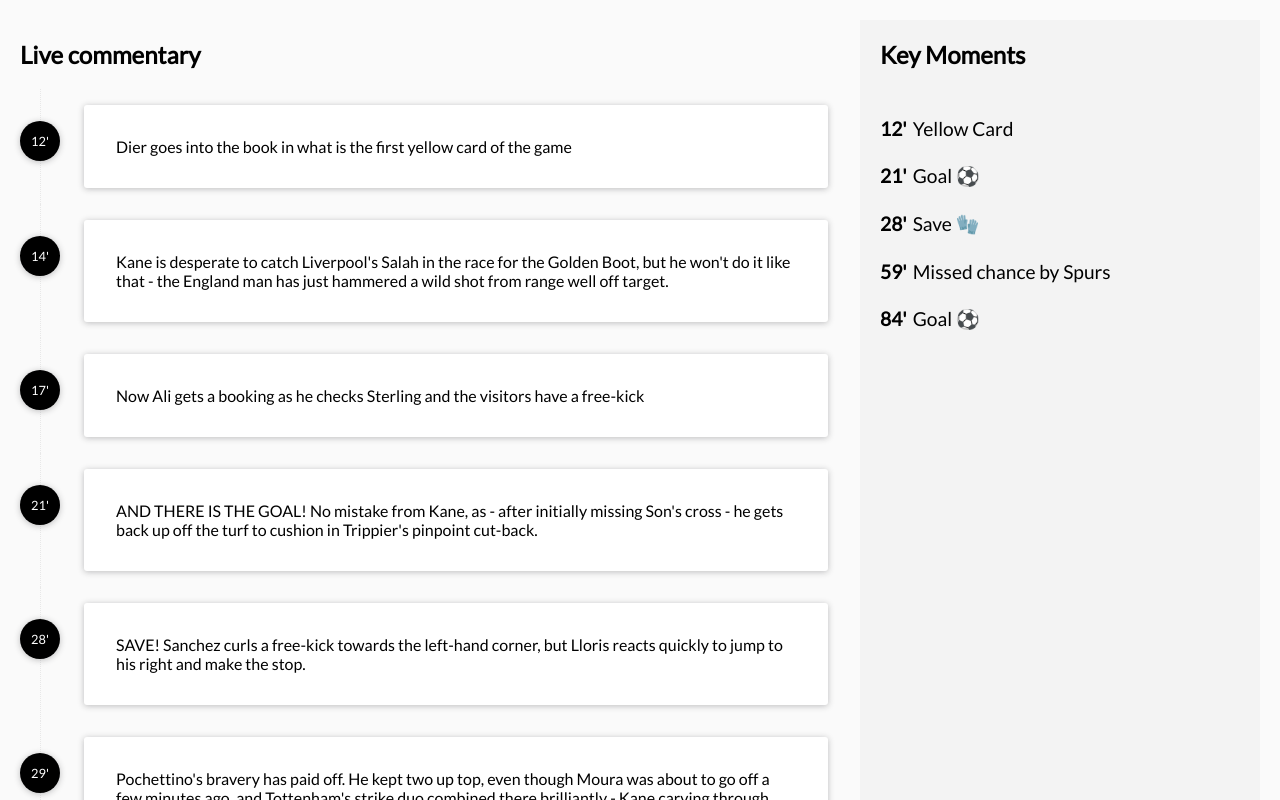
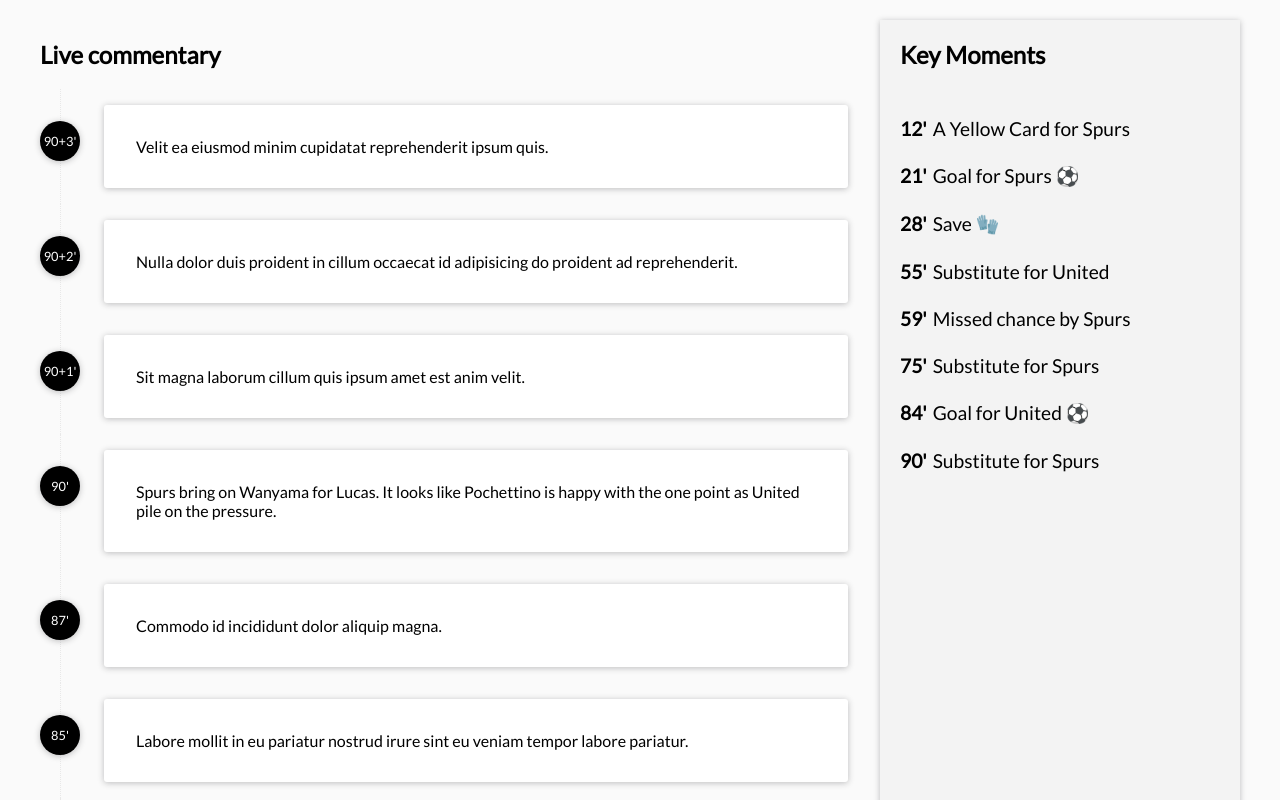
Before and after one commit to eowino/Live-Commentary, a React (Create React App) app: page / in a window 1280 px wide. Shown: the top 800 px of the page. Built offline with nearby package versions, Linux system fonts and the light colour scheme.

Commit message:
updating pkg.json, highlight on scroll, final touch

```diff
--- a/src/App.tsx
+++ b/src/App.tsx
@@ -4,14 +4,15 @@
 import { ScrollArea } from './components/ScrollArea';
 import commentaries from './api/commentaries';
 import { screenSM } from './utilities/breakpoints';
+import { delay } from './utilities/util';
 
 interface IApp {
-  stickyClass: string;
   scrollHeight: string;
 }
 class App extends PureComponent<any, IApp> {
+  private shakeAnimClass = 'shake';
+
   state = {
-    stickyClass: '',
     scrollHeight: this.keyMomentsScrollHeight,
   };
 
@@ -31,29 +32,28 @@
   }
 
   get keyMomentsScrollHeight() {
-    return this.isMobileView ? '200px' : '85vh';
+    return this.isMobileView ? '200px' : '90vh';
   }
 
   componentDidMount = () => {
-    window.addEventListener('scroll', this.handleScroll);
-    window.addEventListener('resize', this.handleScroll);
+    window.addEventListener('resize', this.handleResize);
   };
 
-  handleScroll = (e: Event) => {
-    const scrollY = window.scrollY >= 16;
+  handleResize = (e: Event) => {
     this.setState(() => ({
-      stickyClass:
-        scrollY && !this.isMobileView ? 'key-moment-container__sticky' : '',
       scrollHeight: this.keyMomentsScrollHeight,
     }));
   };
 
   componentWillUnmount = () => {
-    window.removeEventListener('scroll', this.handleScroll);
-    window.removeEventListener('resize', this.handleScroll);
+    window.removeEventListener('resize', this.handleResize);
   };
 
-  handleScrollIntoView(id: string) {
+  handleAnimationEnd = (e: Event) => {
+    (e.target as HTMLElement).classList.remove(this.shakeAnimClass);
+  };
+
+  handleScrollIntoView = (id: string) => {
     const target = document.querySelector(`[data-target-id="${id}"]`);
     const offsetInMobile = window.innerWidth < screenSM ? 270 : 0;
 
@@ -62,23 +62,33 @@
         top: (target as HTMLElement).offsetTop - offsetInMobile,
         behavior: 'smooth',
       });
+      delay(() => {
+        target.classList.add(this.shakeAnimClass);
+      });
     }
-  }
+  };
 
   render() {
     return (
       <div className="wrapper">
         <div className="app-grid">
           <div className="commentary-container">
-            <Commentaries commentaries={commentaries} />
+            <Commentaries
+              commentaries={commentaries.slice().reverse()}
+              onAnimationEnd={this.handleAnimationEnd}
+            />
           </div>
-          <div className="key-moment-container">
-            <section className={this.state.stickyClass}>
-              <h2>Key Moments</h2>
-              <ScrollArea height={this.state.scrollHeight}>
-                <KeyMoments keyMoments={this.selectKeyMoments(commentaries)} />
-              </ScrollArea>
-            </section>
+          <div className="key-moment-wrapper">
+            <div className="key-moment-container">
+              <section>
+                <h2>Key Moments</h2>
+                <ScrollArea height={this.state.scrollHeight}>
+                  <KeyMoments
+                    keyMoments={this.selectKeyMoments(commentaries)}
+                  />
+                </ScrollArea>
+              </section>
+            </div>
           </div>
         </div>
       </div>
--- a/src/api/commentaries.ts
+++ b/src/api/commentaries.ts
@@ -6,7 +6,7 @@
       'Dier goes into the book in what is the first yellow card of the game',
     id: '1',
     time: '12',
-    highlight: 'Yellow Card',
+    highlight: 'A Yellow Card for Spurs',
   },
   {
     body:
@@ -25,7 +25,7 @@
       "AND THERE IS THE GOAL! No mistake from Kane, as - after initially missing Son's cross - he gets back up off the turf to cushion in Trippier's pinpoint cut-back.",
     id: '4',
     time: '21',
-    highlight: 'Goal ⚽️',
+    highlight: 'Goal for Spurs ⚽️',
   },
   {
     body:
@@ -69,9 +69,10 @@
   },
   {
     body:
-      'Fugiat culpa eiusmod qui Lorem velit amet incididunt elit aliquip magna quis commodo.',
+      'United bring on Fellaini in the hope of salvaging something out of this game.',
     id: '5c1101e1c1e2bf64a65d5864',
     time: '55',
+    highlight: 'Substitute for United',
   },
   {
     body: 'Big chance missed by Kane! He fires the shot just wide',
@@ -107,9 +108,10 @@
   },
   {
     body:
-      'Elit aliqua sint anim irure excepteur exercitation aute minim nulla dolor cupidatat culpa.',
+      "Danny Rose goes off. It looks like he's pulled his harmstring. The promising Kyle Walker-Peters comes on to replace Rose.",
     id: '5c1101e1321221a5d70233a3',
     time: '75',
+    highlight: 'Substitute for Spurs',
   },
   {
     body:
@@ -122,7 +124,7 @@
       'GOAL! Wonderful. Wonderful. Wonderful. What an amazing volley from Martial to equalize for United. Game on!',
     id: '5c1101e12f12f2a999f0715d',
     time: '84',
-    highlight: 'Goal ⚽️',
+    highlight: 'Goal for United ⚽️',
   },
   {
     body:
@@ -137,9 +139,10 @@
   },
   {
     body:
-      'Pariatur et occaecat ad officia sunt ad eu aliqua ullamco labore aliqua non.',
+      'Spurs bring on Wanyama for Lucas. It looks like Pochettino is happy with the one point as United pile on the pressure.',
     id: '5c1101e14dc7fe7a4597a2da',
     time: '90',
+    highlight: 'Substitute for Spurs',
   },
   {
     body: 'Sit magna laborum cillum quis ipsum amet est anim velit.',
--- a/src/components/Commentary.tsx
+++ b/src/components/Commentary.tsx
@@ -24,12 +24,16 @@
 
 export const Commentaries: React.FunctionComponent<{
   commentaries: ICommentary[];
-}> = ({ commentaries }) => (
+  onAnimationEnd?: (e: any) => void;
+}> = ({ commentaries, onAnimationEnd }) => (
   <section>
     <h1>Live commentary</h1>
     <ul className="commentary ul--no-default">
       {commentaries.map((commentary, i) => (
-        <li key={commentary.id || i} data-target-id={commentary.id}>
+        <li
+          key={commentary.id || i}
+          data-target-id={commentary.id}
+          onAnimationEnd={onAnimationEnd}>
           <CommentaryItem time={commentary.time}>
             {commentary.body}
           </CommentaryItem>
--- a/src/components/ScrollArea.tsx
+++ b/src/components/ScrollArea.tsx
@@ -6,17 +6,25 @@
 }
 
 export class ScrollArea extends React.PureComponent<IScrollArea> {
-  private renderScrollView(props: any) {
-    return <div className="scroll-area" {...props} />;
-  }
-
   render() {
     return (
       <Scrollbars
         {...this.props}
         autoHide
         style={{ height: this.props.height }}
-        renderView={this.renderScrollView}
+        renderTrackHorizontal={props => (
+          <div {...props} className="track-horizontal" />
+        )}
+        renderTrackVertical={props => (
+          <div {...props} className="track-vertical" />
+        )}
+        renderView={(styles, props) => (
+          <div
+            {...props}
+            className="scrollbar-view"
+            style={{ ...styles.style, overflowX: 'hidden', marginBottom: 0 }}
+          />
+        )}
       />
     );
   }
--- a/src/styles/base/_animations.scss
+++ b/src/styles/base/_animations.scss
@@ -1 +1,60 @@
 $transition-in-out-back: cubic-bezier(0.68, -0.55, 0.27, 1.55);
+
+@-webkit-keyframes shake {
+  from,
+  to {
+    -webkit-transform: translate3d(0, 0, 0);
+    transform: translate3d(0, 0, 0);
+  }
+
+  10%,
+  30%,
+  50%,
+  70%,
+  90% {
+    -webkit-transform: translate3d(-10px, 0, 0);
+    transform: translate3d(-10px, 0, 0);
+  }
+
+  20%,
+  40%,
+  60%,
+  80% {
+    -webkit-transform: translate3d(10px, 0, 0);
+    transform: translate3d(10px, 0, 0);
+  }
+}
+
+@keyframes shake {
+  from,
+  to {
+    -webkit-transform: translate3d(0, 0, 0);
+    transform: translate3d(0, 0, 0);
+  }
+
+  10%,
+  30%,
+  50%,
+  70%,
+  90% {
+    -webkit-transform: translate3d(-10px, 0, 0);
+    transform: translate3d(-10px, 0, 0);
+  }
+
+  20%,
+  40%,
+  60%,
+  80% {
+    -webkit-transform: translate3d(10px, 0, 0);
+    transform: translate3d(10px, 0, 0);
+  }
+}
+
+.shake {
+  -webkit-animation-name: shake;
+  animation-name: shake;
+  -webkit-animation-duration: 1s;
+  animation-duration: 1s;
+  -webkit-animation-fill-mode: both;
+  animation-fill-mode: both;
+}
--- a/src/styles/base/_project.scss
+++ b/src/styles/base/_project.scss
@@ -1,3 +1,7 @@
+* {
+  box-sizing: border-box;
+}
+
 body {
   background-color: $bg-white;
   margin: 0;
@@ -20,10 +24,8 @@
   position: relative;
   justify-content: space-between;
 
-  .key-moment-container__sticky {
-    position: fixed;
-    top: 0;
-    min-width: 300px;
+  .key-moment-wrapper {
+    width: 30%;
   }
 
   .key-moment-container {
@@ -46,11 +48,11 @@
     flex-direction: row;
 
     .key-moment-container {
-      position: static;
-      min-width: 12rem;
-      box-shadow: none;
-      width: 30%;
+      position: -webkit-sticky; /* Safari */
+      position: sticky;
+      top: 20px;
       height: auto;
+      box-shadow: $box-shadow;
       background: $light-grey;
     }
 
--- /dev/null
+++ b/src/utilities/util.ts
@@ -0,0 +1,3 @@
+export function delay(cb: Function, delay = 400) {
+  setTimeout(cb, delay);
+}
--- a/tsconfig.json
+++ b/tsconfig.json
@@ -14,7 +14,6 @@
     "noEmit": true,
     "jsx": "preserve"
   },
-  "include": [
-    "src"
-  ]
+  "include": ["src"],
+  "exclude": ["node_modules"]
 }
```
Also changed, not shown: package.json (+6 -1 lines), 1 other file (tests, documents, lock files or other folders).
